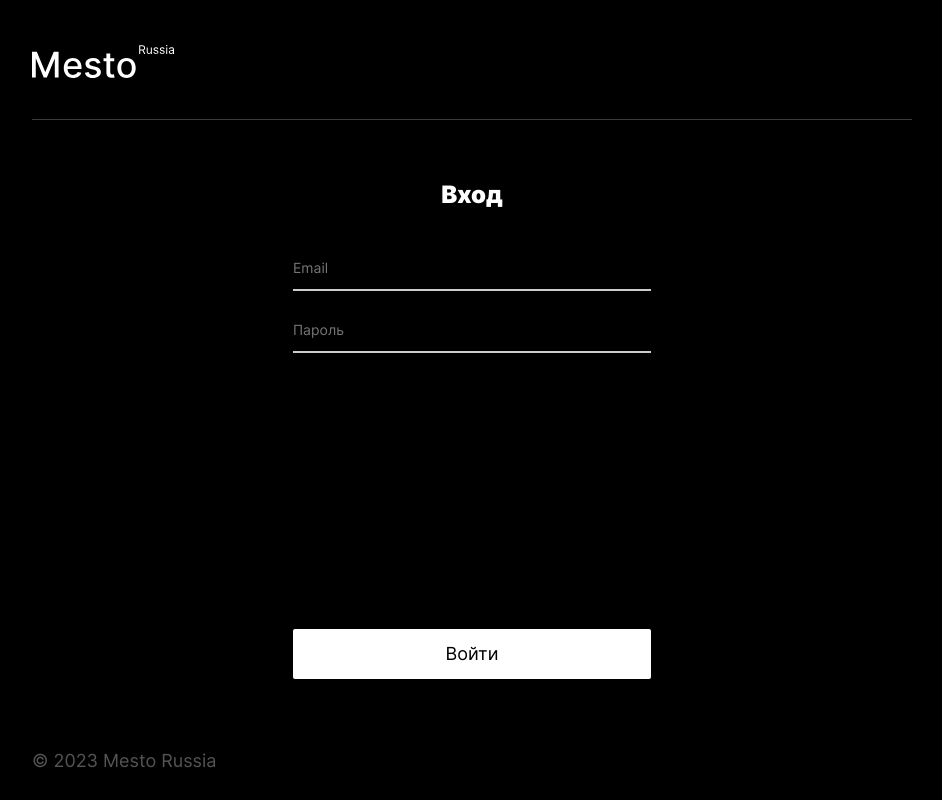
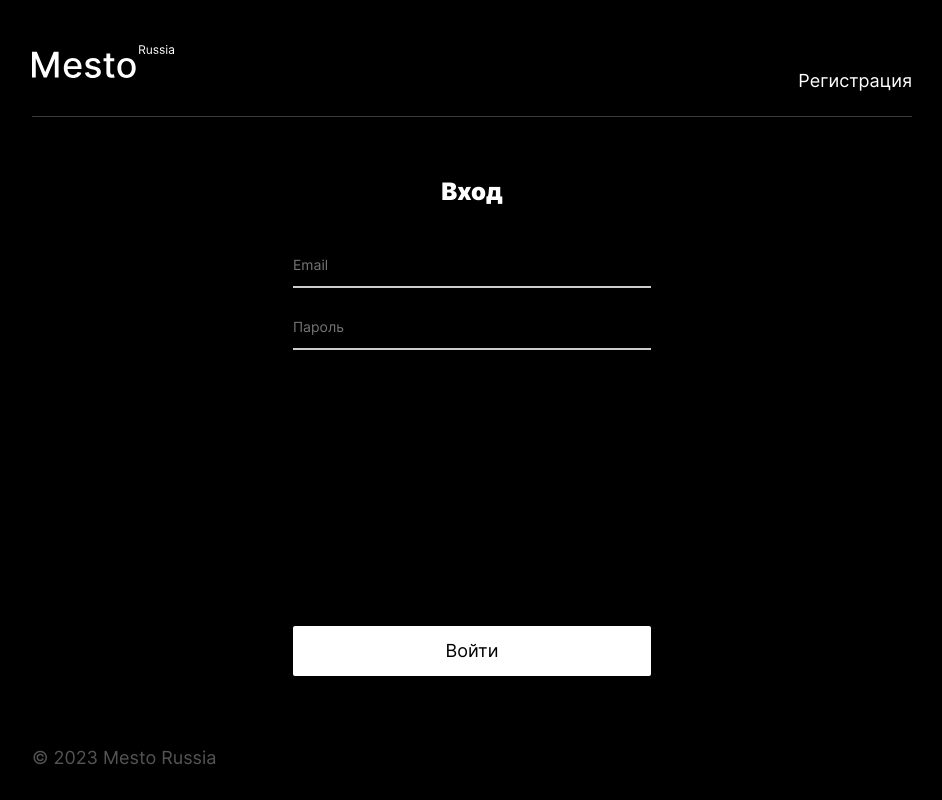
Before and after one commit to AShirenkov/react-mesto-auth, a React (Create React App) app: page /sing-in in a window 1280 px wide. Shown: the whole page, without its empty margins (168-1110 px from the left). Built offline with nearby package versions, Linux system fonts and the light colour scheme; no server answers.

Commit message:
feat: реализовать навигацию

```diff
--- /dev/null
+++ b/src/blocks/header/__email/header__email.css
@@ -0,0 +1,3 @@
+.header__email {
+  font-weight: 500;
+}
--- /dev/null
+++ b/src/blocks/header/__list-item/header__list-item.css
@@ -0,0 +1,13 @@
+.header__list-item {
+  color: rgba(255, 255, 255, 1);
+  font-size: 18px;
+  line-height: 1.22;
+  font-style: normal;
+  font-weight: 400;
+  text-align: right;
+  border: none;
+  background: none;
+  text-decoration: none;
+  margin: 0;
+  padding: 0;
+}
--- /dev/null
+++ b/src/blocks/header/__navi/header__navi.css
@@ -0,0 +1,7 @@
+.header__navi {
+  display: flex;
+  flex-direction: row;
+  align-items: center;
+  list-style-type: none;
+  gap: 24px;
+}
--- a/src/blocks/header/header.css
+++ b/src/blocks/header/header.css
@@ -1,6 +1,10 @@
 .header {
   margin: 45px 200px 0;
   border-bottom: 1px solid rgba(84, 84, 84, 0.7);
+  display: flex;
+  flex-direction: row;
+  justify-content: space-between;
+  align-items: center;
 }
 @media (max-width: 1100px) {
   .header {
--- a/src/components/App.js
+++ b/src/components/App.js
@@ -214,7 +214,7 @@ function App() {
   return (
     <CurrentUserContext.Provider value={currentUser}>
       <div className='page'>
-        <Header onLogout={handleLogout} />
+        <Header onLogout={handleLogout} isLoggedIn={isLoggedIn} currentEmail={currentEmail} />
         <Routes>
           <Route
             path='/'
--- a/src/components/Header.js
+++ b/src/components/Header.js
@@ -1,9 +1,42 @@
 import logo from '../images/logo.svg';
 import React from 'react';
-function Header({ onLogout }) {
+import { Link, useLocation } from 'react-router-dom';
+function Header({ onLogout, isLoggedIn, currentEmail }) {
+  const location = useLocation();
+  //console.log(onLogout);
   return (
     <header className='header'>
       <img src={logo} alt='Лого Место Россия' className='header__logo' />
+      <ul className='header__navi'>
+        {isLoggedIn && (
+          <li>
+            <p className='header__list-item header__email'></p>
+            {currentEmail}
+          </li>
+        )}
+
+        {isLoggedIn && (
+          <li>
+            <button className='header__list-item opacity-button' type='button' onClick={onLogout}>
+              Выход
+            </button>
+          </li>
+        )}
+        {!isLoggedIn && location.pathname === '/sing-up' && (
+          <li>
+            <Link className='header__list-item opacity-button' to='/sing-in'>
+              Войти
+            </Link>
+          </li>
+        )}
+        {!isLoggedIn && location.pathname === '/sing-in' && (
+          <li>
+            <Link className='header__list-item opacity-button' to='/sing-up'>
+              Регистрация
+            </Link>
+          </li>
+        )}
+      </ul>
     </header>
   );
 }
--- a/src/index.css
+++ b/src/index.css
@@ -4,6 +4,10 @@
 @import url(./blocks/page/__content/page__content.css);
 @import url(./blocks/header/header.css);
 @import url(./blocks/header/__logo/header__logo.css);
+@import url(./blocks/header/__navi/header__navi.css);
+@import url(./blocks/header/__email/header__email.css);
+@import url(./blocks/header/__list-item/header__list-item.css);
+
 @import url(./blocks/profile/profile.css);
 @import url(./blocks/profile/__card-add-button/profile__card-add-button.css);
 @import url(./blocks/profile/__avatar/profile__avatar.css);
```
